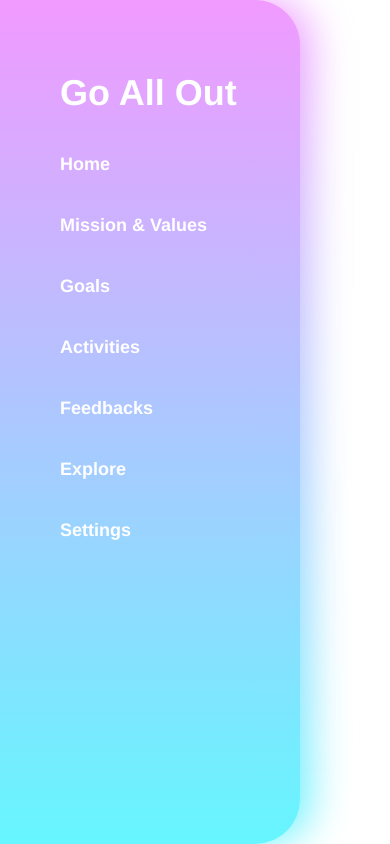
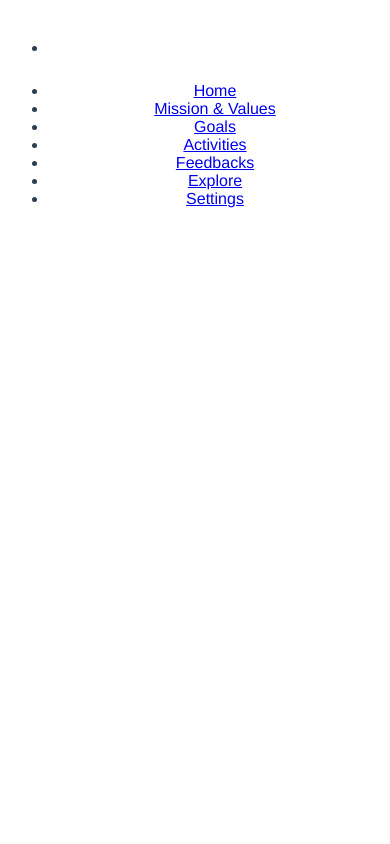
Before and after one commit to Kazuchanfl/hr_app_concept_frontend, a Vue app: page / in a window 390 px wide. Built offline with nearby package versions, Linux system fonts and the light colour scheme.

Commit message:
define pc layout in media query

```diff
--- a/src/components/GlobalMenu.vue
+++ b/src/components/GlobalMenu.vue
@@ -24,13 +24,7 @@ export default defineComponent({
 <style scoped>
 *{box-sizing: border-box;}
 
-/* TODO takahashikazuaki define PC layout */
 @media screen and (min-width: 600px) {
-    ul {
-        display: none;
-    }
-}
-
   div.menu-background {
     background: linear-gradient(#f19aff, #66f6ff);
     position: absolute;
@@ -91,4 +85,7 @@ a {
   a:hover {
     color: #dddddd;
   }
+}
+
+
 </style>
```
Lines whose indentation alone changed are shown as unchanged.
